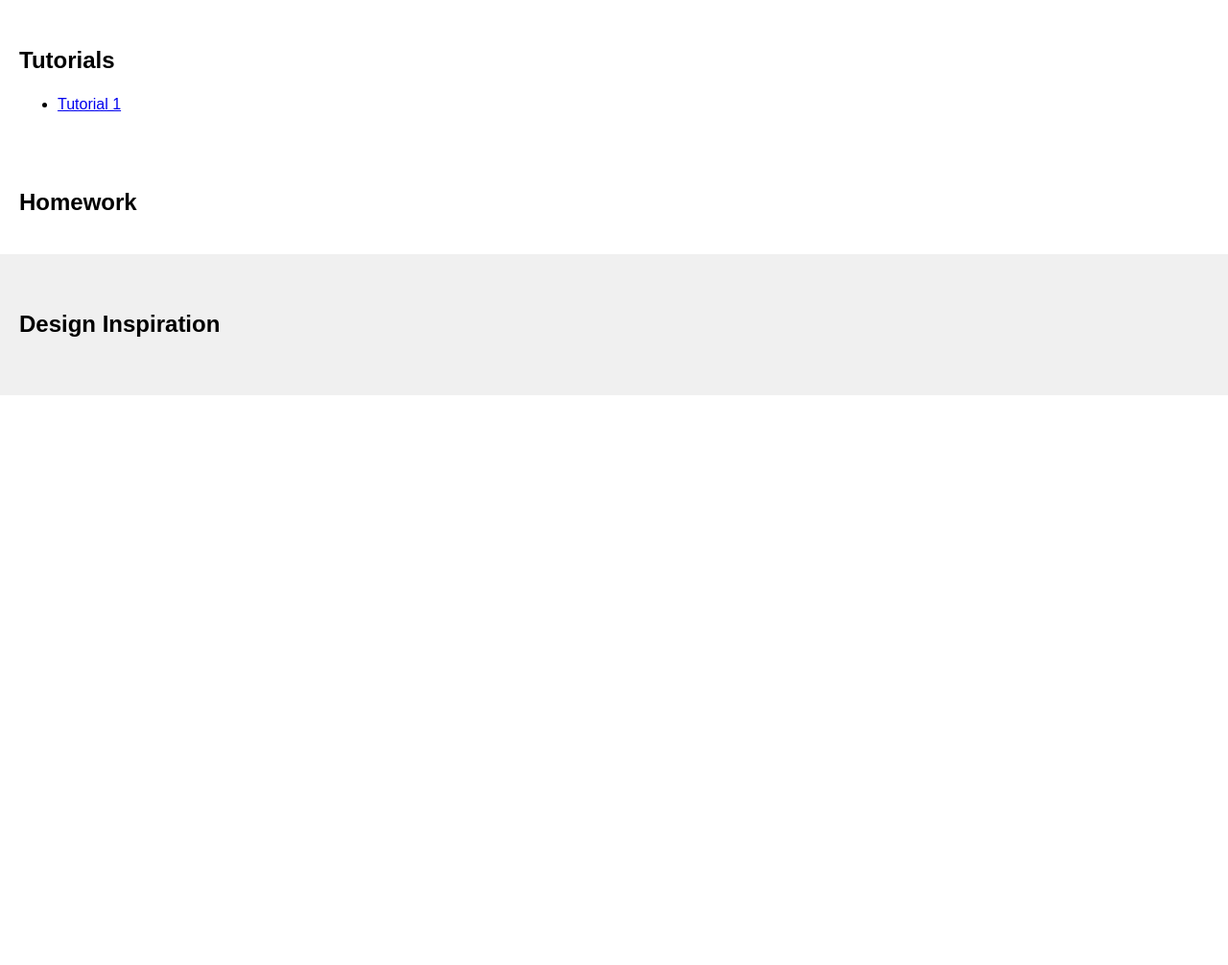
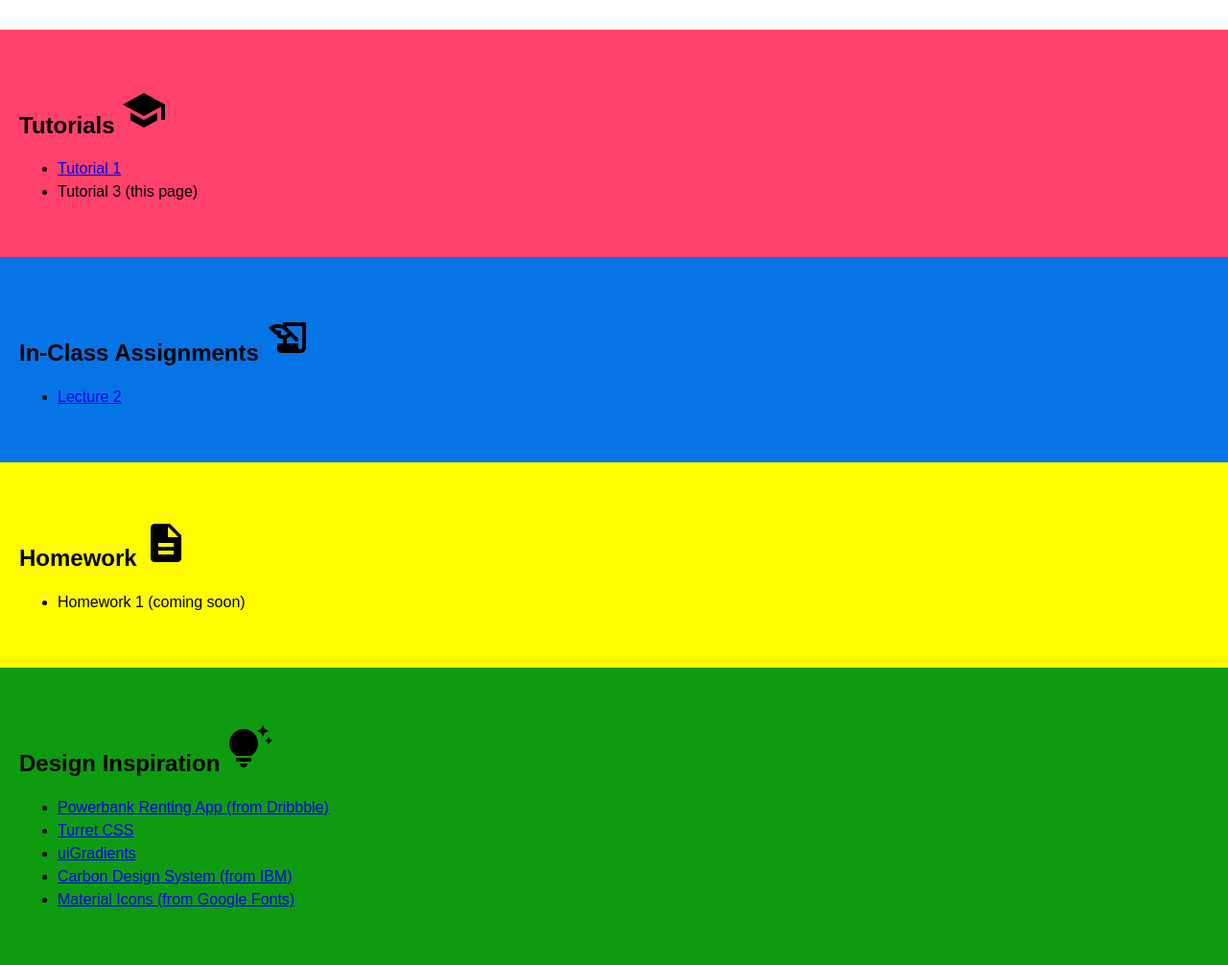
Before and after one commit to jaewonjs/cs130-coursework, a plain HTML site: page index.html in a window 1280 px wide. Shown: the part 111-1117 px from the top of the page at 96% size. Before the commit the page ends 800 px from the top, so only its background shows below. Drawn offline with Linux system fonts and the light colour scheme; a web font is replaced by a local one.

Commit message:
Added content

```diff
--- a/index.html
+++ b/index.html
@@ -13,7 +13,10 @@
        </header>
        <main>
             <section id="tutorials">
-                <h2>Tutorials</h2>
+                <h2>
+                    Tutorials
+                    <img src="images/school.png">
+                </h2>
                 <!--
                     Links to your tutorial assignments go here.
                     When you submit a new tutorial, add a link to it
@@ -23,20 +26,62 @@
                     <li>
                         <a href="tutorials/tutorial01/index.html">Tutorial 1</a>
                     </li>
+                    <li>
+                        <a>Tutorial 3 (this page)</a>
+                    </li>
+                </ul>
+            </section>
+            <section id="lectures">
+                <h2>
+                    In-Class Assignments
+                    <img src="images/parchment.png">
+                </h2>
+                <ul>
+                    <li>
+                        <a href="lectures/lecture02/index.html">Lecture 2</a>
+                    </li>
                 </ul>
             </section>
             <section id="homework">
-                <h2>Homework</h2>
+                <h2>
+                    Homework
+                    <img src="images/paper.png">
+                </h2>
                 <!--
                     Links to your Homework assignments go here.
                     When you submit a new HW assignment, add a link to it here (if applicable)
                 -->
+                <ul>
+                    <li>
+                        <a>Homework 1 (coming soon)</a>
+                    </li>
+                </ul>
             </section>
             <section id="inspiration">
-                <h2>Design Inspiration</h2>
+                <h2>
+                    Design Inspiration
+                    <img src="images/lightbulb.png">
+                </h2>
                 <!--
                     Links to 5-10 websites that inspire you
                 -->
+                <ul>
+                    <li>
+                        <a href="https://dribbble.com/shots/18001177-Case-Study-Powerbank-Renting-App">Powerbank Renting App (from Dribbble)</a>
+                    </li>
+                    <li>
+                        <a href="https://turretcss.com/">Turret CSS</a>
+                    </li>
+                    <li>
+                        <a href="https://uigradients.com/">uiGradients</a>
+                    </li>
+                    <li>
+                        <a href="https://carbondesignsystem.com/">Carbon Design System (from IBM)</a>
+                    </li>
+                    <li>
+                        <a href="https://fonts.google.com/icons?selected=Material+Icons">Material Icons (from Google Fonts)</a>
+                    </li>
+                </ul>
             </section>
         </main>
    </body>
--- /dev/null
+++ b/lectures/lecture02/styles.css
@@ -0,0 +1,3 @@
+body {
+    background: white;
+}
--- a/style.css
+++ b/style.css
@@ -1,12 +1,49 @@
 /* You're welcome to change any of this! */
+/*Import Fonts for each weight*/
+@import url('https://fonts.googleapis.com/css2?family=Varela+Round&display=swap');
+@import url('https://fonts.googleapis.com/css2?family=Chivo&display=swap');
+
+body {
+    margin: 0px;
+    font-family: 'Chivo', sans-serif;
+}
+
+h1 {
+   font-family: 'Varela Round', sans-serif;
+   text-transform: uppercase;
+   font-size:  2.5em;
+
+}
+
+.f1 {
+   font-weight: 200;
+}
+.f2 {
+   font-weight: 300;
+}
+.f3 {
+   font-weight: 400;
+}
+.f4 {
+   font-weight: 500;
+}
+.f5 {
+   font-weight: 600;
+}
+.f6 {
+   font-weight: 700;
+}
+.f7 {
+   font-weight: 800;
+}
+.f8 {
+   font-weight: 900;
+}
+
 * {
     box-sizing: border-box;
 }
 
-body {
-    margin: 0px;
-    font-family: Arial, sans-serif;
-}
 header, section {
     padding: 20px;
 }
@@ -14,8 +51,26 @@ p, li {
     line-height: 1.5em;
 }
 
-#inspiration {
-    background-color: #F0F0F0;
+#tutorials {
+    background-color: #ff416c;
     padding-top: 40px;
     padding-bottom: 40px;
 }
+
+#lectures {
+    background-color: #0575e6;
+    padding-top: 40px;
+    padding-bottom: 40px;
+}
+
+#homework {
+    background-color: #fffc00;
+    padding-top: 40px;
+    padding-bottom: 40px;
+}
+
+#inspiration {
+    background-color: #0f9b0f;
+    padding-top: 40px;
+    padding-bottom: 40px;
+}
```
Also changed, not shown: lectures/lecture02/index.html (added, +34 -0 lines), images/lightbulb.png (added), images/paper.png (added), images/parchment.png (added), images/school.png (added), lectures/lecture02/images/german-shepherd.jpg (added), lectures/lecture02/images/puppy1.jpg (added).
